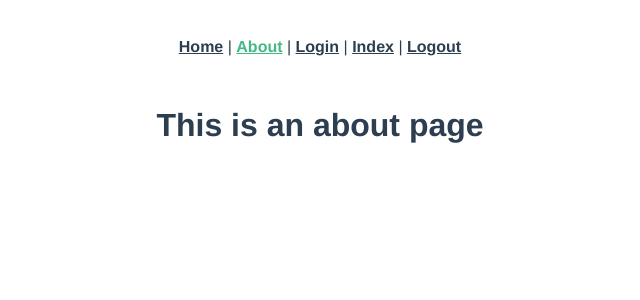
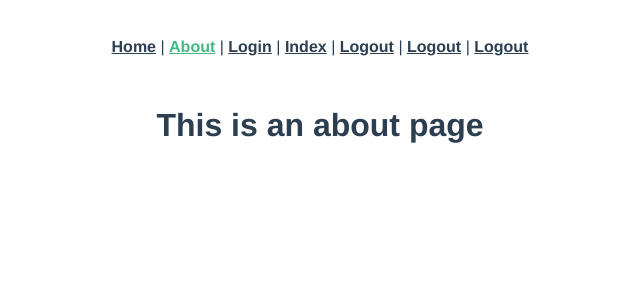
Before and after one commit to eliot-pitman/student-portal, a Vue app: page /about in a window 1280 px wide. Shown: the top 300 px of the page, without its empty margins (320-960 px from the left). Built offline with nearby package versions, Linux system fonts and the light colour scheme.

Commit message:
adds links to app.vue

```diff
--- a/src/App.vue
+++ b/src/App.vue
@@ -9,6 +9,10 @@
     <router-link to="/index">Index</router-link>
     |
     <router-link to="/logout">Logout</router-link>
+    |
+    <router-link to="/create">Logout</router-link>
+    |
+    <router-link to="/edit">Logout</router-link>
   </nav>
   <router-view />
 </template>
```
